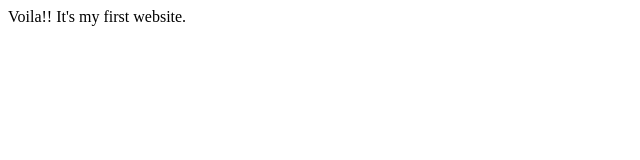
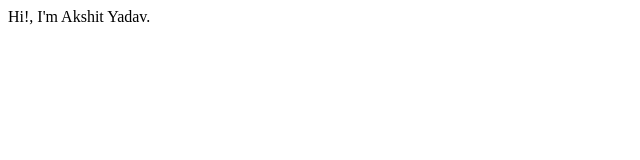
Before and after one commit to Akshityadav370/akshit-portfolio, a plain HTML site: page index.html in a window 1280 px wide. Shown: the full height of the page, 0-640 px from the left. Drawn offline with Linux system fonts and the light colour scheme.

Commit message:
Update index.html

```diff
--- a/index.html
+++ b/index.html
@@ -6,6 +6,7 @@
     <title>Akshit Yadav</title>
 </head>
 <body>
-    Voila!! It's my first website.
+    Hi!, I'm Akshit Yadav.
+
 </body>
 </html>
```
